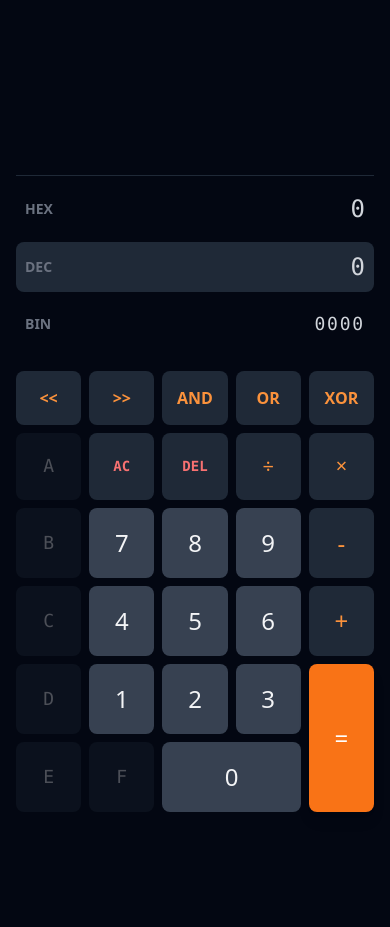
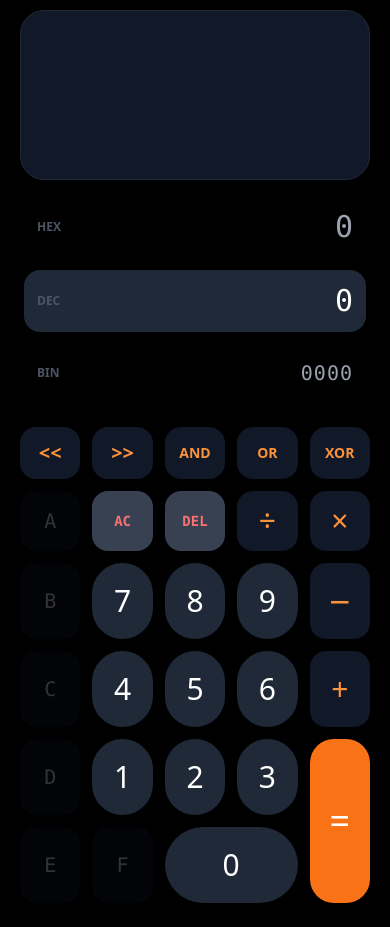
Before and after one commit to AlbertoTR00/programmer-calculator, a plain HTML site: page index.html in a window 390 px wide. Before the commit the page ends 844 px from the top, so only its background shows below. Drawn offline with nearby package versions, Linux system fonts and the light colour scheme.

Commit message:
iphone-friendly

```diff
--- a/index.html
+++ b/index.html
@@ -2,84 +2,124 @@
 <html lang="es">
 <head>
     <meta charset="UTF-8">
-    <meta name="viewport" content="width=device-width, initial-scale=1.0, maximum-scale=1.0, user-scalable=no">
+    <meta name="viewport" content="width=device-width, initial-scale=1.0, viewport-fit=cover, maximum-scale=1.0, user-scalable=no">
+
     <meta name="apple-mobile-web-app-capable" content="yes">
     <meta name="apple-mobile-web-app-status-bar-style" content="black-translucent">
+    <meta name="apple-mobile-web-app-title" content="CalcProg">
     <link rel="apple-touch-icon" href="icon.png">
     <link rel="manifest" href="manifest.json">
-    <title>Programmer Calculator</title>
+
+    <title>Calc Prog Jarvis</title>
     <script src="https://cdn.tailwindcss.com"></script>
     <style>
+        /* Desactivar selección de texto e interacciones web */
         body {
             -webkit-user-select: none;
             user-select: none;
             -webkit-tap-highlight-color: transparent;
+            -webkit-touch-callout: none;
+            overflow: hidden; /* Evitar scroll elástico de la página entera */
+            /* Usar el negro puro de iOS en modo oscuro */
+            background-color: #000000;
         }
+
+        /* Variables de Safe Area de Apple para CSS puro */
+        :root {
+            --sab: env(safe-area-inset-bottom);
+            --sat: env(safe-area-inset-top);
+        }
+
+        /* Contenedor principal respetando Safe Areas */
+        .ios-container {
+            height: 100vh;
+            display: flex;
+            flex-direction: column;
+            /* El padding top debe ser al menos el safe area del notch */
+            padding-top: calc(var(--sat) + 10px);
+            /* El padding bottom debe ser el safe area del home indicator */
+            padding-bottom: var(--sab);
+            box-sizing: border-box;
+        }
+
+        /* Ocultar barra de scroll para el binario largo */
         ::-webkit-scrollbar { display: none; }
+
+        /* Estilo nativo para botones iOS activados */
+        button:active {
+            opacity: 0.6;
+            transform: scale(0.97);
+            transition: transform 0.1s ease;
+        }
     </style>
 </head>
-<body class="bg-gray-950 text-gray-100 font-sans h-screen flex flex-col p-4 box-border overflow-hidden">
+<body class="bg-black text-gray-100 font-sans">
 
-    <div class="flex flex-col justify-end h-32 mt-8 mb-2 border-b border-gray-800 pb-2">
-        <div id="history-log" class="text-xs text-gray-500 font-mono overflow-y-auto space-y-1 text-right flex-col flex flex-1"></div>
-        <div id="current-op" class="text-orange-400 text-sm h-5 text-right font-mono mt-2 font-bold tracking-widest break-words overflow-hidden"></div>
+    <div class="ios-container px-5">
+
+        <div class="bg-gray-900 rounded-3xl p-4 mb-4 shadow-xl border border-gray-800">
+            <div id="history-log" class="text-xs text-gray-600 font-mono h-24 overflow-y-auto space-y-1 text-right flex-col-reverse flex">
+                </div>
+            <div id="current-op" class="text-orange-400 text-base h-7 text-right font-mono mt-3 font-medium tracking-tight break-words overflow-hidden"></div>
         </div>
 
-    <div class="flex flex-col justify-end space-y-2 mb-6">
-        <div id="row-16" class="flex items-center cursor-pointer p-2 rounded-lg transition-colors border border-transparent" onclick="setBase(16)">
-            <div class="text-sm font-bold text-gray-500 w-12">HEX</div>
-            <div id="val-16" class="text-2xl font-mono text-right flex-1 break-all text-gray-300">0</div>
+        <div class="flex flex-col justify-end space-y-3 mb-6 flex-1 px-1">
+            <div id="row-16" class="flex items-center cursor-pointer p-3 rounded-2xl transition-colors border border-transparent" onclick="setBase(16)">
+                <div class="text-xs font-bold text-gray-600 w-14">HEX</div>
+                <div id="val-16" class="text-3xl font-mono text-right flex-1 break-all text-gray-400">0</div>
             </div>
-        <div id="row-10" class="flex items-center cursor-pointer p-2 rounded-lg transition-colors border border-transparent" onclick="setBase(10)">
-            <div class="text-sm font-bold text-gray-500 w-12">DEC</div>
-            <div id="val-10" class="text-2xl font-mono text-right flex-1 break-all text-gray-300">0</div>
+            <div id="row-10" class="flex items-center cursor-pointer p-3 rounded-2xl transition-colors border border-transparent" onclick="setBase(10)">
+                <div class="text-xs font-bold text-gray-600 w-14">DEC</div>
+                <div id="val-10" class="text-3xl font-mono text-right flex-1 break-all text-gray-400">0</div>
             </div>
-        <div id="row-2" class="flex items-center cursor-pointer p-2 rounded-lg transition-colors border border-transparent" onclick="setBase(2)">
-            <div class="text-sm font-bold text-gray-500 w-12">BIN</div>
-            <div id="val-2" class="text-lg font-mono text-right flex-1 break-words text-gray-300 tracking-widest max-h-20 overflow-y-auto leading-relaxed">0000</div>
+            <div id="row-2" class="flex items-center cursor-pointer p-3 rounded-2xl transition-colors border border-transparent" onclick="setBase(2)">
+                <div class="text-xs font-bold text-gray-600 w-14">BIN</div>
+                <div id="val-2" class="text-xl font-mono text-right flex-1 break-words text-gray-400 tracking-wider max-h-24 overflow-y-auto leading-relaxed">0000</div>
             </div>
         </div>
 
-    <div class="grid grid-cols-5 gap-2 pb-4 flex-1">
-        <button class="btn-op bg-gray-800 hover:bg-gray-700 text-orange-400 font-bold py-2 rounded-lg" onclick="setOp('<<')">&lt;&lt;</button>
-        <button class="btn-op bg-gray-800 hover:bg-gray-700 text-orange-400 font-bold py-2 rounded-lg" onclick="setOp('>>')">&gt;&gt;</button>
-        <button class="btn-op bg-gray-800 hover:bg-gray-700 text-orange-400 font-bold py-2 rounded-lg" onclick="setOp('&')">AND</button>
-        <button class="btn-op bg-gray-800 hover:bg-gray-700 text-orange-400 font-bold py-2 rounded-lg" onclick="setOp('|')">OR</button>
-        <button class="btn-op bg-gray-800 hover:bg-gray-700 text-orange-400 font-bold py-2 rounded-lg" onclick="setOp('^')">XOR</button>
+        <div class="grid grid-cols-5 gap-3 pb-6">
+            <button class="btn-op bg-gray-900 text-orange-400 font-bold py-3 rounded-2xl text-xl" onclick="setOp('<<')">&lt;&lt;</button>
+            <button class="btn-op bg-gray-900 text-orange-400 font-bold py-3 rounded-2xl text-xl" onclick="setOp('>>')">&gt;&gt;</button>
+            <button class="btn-op bg-gray-900 text-orange-400 font-semibold py-3 rounded-2xl text-sm" onclick="setOp('&')">AND</button>
+            <button class="btn-op bg-gray-900 text-orange-400 font-semibold py-3 rounded-2xl text-sm" onclick="setOp('|')">OR</button>
+            <button class="btn-op bg-gray-900 text-orange-400 font-semibold py-3 rounded-2xl text-sm" onclick="setOp('^')">XOR</button>
 
-        <button class="btn-hex bg-gray-800 hover:bg-gray-700 py-3 rounded-lg font-mono text-lg" onclick="inputChar('A')">A</button>
-        <button class="bg-gray-800 hover:bg-gray-700 py-3 rounded-lg font-mono text-sm text-red-400 font-bold" onclick="clearAll()">AC</button>
-        <button class="bg-gray-800 hover:bg-gray-700 py-3 rounded-lg font-mono text-sm text-red-400 font-bold" onclick="deleteLast()">DEL</button>
-        <button class="btn-op bg-gray-800 hover:bg-gray-700 text-orange-400 text-xl rounded-lg" onclick="setOp('/')">÷</button>
-        <button class="btn-op bg-gray-800 hover:bg-gray-700 text-orange-400 text-xl rounded-lg" onclick="setOp('*')">×</button>
+            <button class="btn-hex bg-gray-900 text-white py-4 rounded-2xl font-mono text-xl" onclick="inputChar('A')">A</button>
+            <button class="bg-gray-700 text-red-400 font-bold py-4 rounded-2xl font-mono text-sm" onclick="clearAll()">AC</button>
+            <button class="bg-gray-700 text-red-400 font-bold py-4 rounded-2xl font-mono text-sm" onclick="deleteLast()">DEL</button>
+            <button class="btn-op bg-gray-900 text-orange-400 text-3xl rounded-2xl" onclick="setOp('/')">÷</button>
+            <button class="btn-op bg-gray-900 text-orange-400 text-3xl rounded-2xl" onclick="setOp('*')">×</button>
 
-        <button class="btn-hex bg-gray-800 hover:bg-gray-700 py-3 rounded-lg font-mono text-lg" onclick="inputChar('B')">B</button>
-        <button class="btn-num bg-gray-700 hover:bg-gray-600 py-3 rounded-lg text-2xl" onclick="inputChar('7')">7</button>
-        <button class="btn-num bg-gray-700 hover:bg-gray-600 py-3 rounded-lg text-2xl" onclick="inputChar('8')">8</button>
-        <button class="btn-num bg-gray-700 hover:bg-gray-600 py-3 rounded-lg text-2xl" onclick="inputChar('9')">9</button>
-        <button class="btn-op bg-gray-800 hover:bg-gray-700 text-orange-400 text-2xl rounded-lg" onclick="setOp('-')">-</button>
+            <button class="btn-hex bg-gray-900 text-white py-4 rounded-2xl font-mono text-xl" onclick="inputChar('B')">B</button>
+            <button class="btn-num bg-gray-800 text-white py-5 rounded-full text-3xl" onclick="inputChar('7')">7</button>
+            <button class="btn-num bg-gray-800 text-white py-5 rounded-full text-3xl" onclick="inputChar('8')">8</button>
+            <button class="btn-num bg-gray-800 text-white py-5 rounded-full text-3xl" onclick="inputChar('9')">9</button>
+            <button class="btn-op bg-gray-900 text-orange-400 text-4xl rounded-2xl" onclick="setOp('-')">−</button>
 
-        <button class="btn-hex bg-gray-800 hover:bg-gray-700 py-3 rounded-lg font-mono text-lg" onclick="inputChar('C')">C</button>
-        <button class="btn-num bg-gray-700 hover:bg-gray-600 py-3 rounded-lg text-2xl" onclick="inputChar('4')">4</button>
-        <button class="btn-num bg-gray-700 hover:bg-gray-600 py-3 rounded-lg text-2xl" onclick="inputChar('5')">5</button>
-        <button class="btn-num bg-gray-700 hover:bg-gray-600 py-3 rounded-lg text-2xl" onclick="inputChar('6')">6</button>
-        <button class="btn-op bg-gray-800 hover:bg-gray-700 text-orange-400 text-2xl rounded-lg" onclick="setOp('+')">+</button>
+            <button class="btn-hex bg-gray-900 text-white py-4 rounded-2xl font-mono text-xl" onclick="inputChar('C')">C</button>
+            <button class="btn-num bg-gray-800 text-white py-5 rounded-full text-3xl" onclick="inputChar('4')">4</button>
+            <button class="btn-num bg-gray-800 text-white py-5 rounded-full text-3xl" onclick="inputChar('5')">5</button>
+            <button class="btn-num bg-gray-800 text-white py-5 rounded-full text-3xl" onclick="inputChar('6')">6</button>
+            <button class="btn-op bg-gray-900 text-orange-400 text-3xl rounded-2xl" onclick="setOp('+')">+</button>
 
-        <button class="btn-hex bg-gray-800 hover:bg-gray-700 py-3 rounded-lg font-mono text-lg" onclick="inputChar('D')">D</button>
-        <button class="btn-num bg-gray-700 hover:bg-gray-600 py-3 rounded-lg text-2xl" onclick="inputChar('1')">1</button>
-        <button class="btn-num bg-gray-700 hover:bg-gray-600 py-3 rounded-lg text-2xl" onclick="inputChar('2')">2</button>
-        <button class="btn-num bg-gray-700 hover:bg-gray-600 py-3 rounded-lg text-2xl" onclick="inputChar('3')">3</button>
-        <button class="bg-orange-500 hover:bg-orange-400 text-white text-2xl rounded-lg row-span-2 shadow-lg" onclick="calculate()">=</button>
+            <button class="btn-hex bg-gray-900 text-white py-4 rounded-2xl font-mono text-xl" onclick="inputChar('D')">D</button>
+            <button class="btn-num bg-gray-800 text-white py-5 rounded-full text-3xl" onclick="inputChar('1')">1</button>
+            <button class="btn-num bg-gray-800 text-white py-5 rounded-full text-3xl" onclick="inputChar('2')">2</button>
+            <button class="btn-num bg-gray-800 text-white py-5 rounded-full text-3xl" onclick="inputChar('3')">3</button>
+            <button class="bg-orange-500 text-white text-4xl rounded-3xl row-span-2 shadow-lg" onclick="calculate()">=</button>
 
-        <button class="btn-hex bg-gray-800 hover:bg-gray-700 py-3 rounded-lg font-mono text-lg" onclick="inputChar('E')">E</button>
-        <button class="btn-hex bg-gray-800 hover:bg-gray-700 py-3 rounded-lg font-mono text-lg" onclick="inputChar('F')">F</button>
-        <button class="btn-num bg-gray-700 hover:bg-gray-600 py-3 rounded-lg text-2xl col-span-2" onclick="inputChar('0')">0</button>
+            <button class="btn-hex bg-gray-900 text-white py-4 rounded-2xl font-mono text-xl" onclick="inputChar('E')">E</button>
+            <button class="btn-hex bg-gray-900 text-white py-4 rounded-2xl font-mono text-xl" onclick="inputChar('F')">F</button>
+            <button class="btn-num bg-gray-800 text-white py-5 rounded-full text-3xl col-span-2" onclick="inputChar('0')">0</button>
+        </div>
+
     </div>
 
     <script>
         let activeBase = 10;
         let currentInput = "0";
-        let expression = []; // Guarda BigInts y operadores
+        let expression = [];
         let waitingForNewInput = false;
         let history = [];
 
@@ -104,13 +144,15 @@
         }
 
         function renderContextUI() {
-            // Reconstruye la ecuación en curso usando la base activa
             let exprStr = expression.map(item => {
                 if (typeof item === 'bigint') return formatBigInt(item, activeBase);
+                // Mapeo visual de operadores
+                if (item === '*') return '×';
+                if (item === '/') return '÷';
+                if (item === '-') return '−';
                 return item;
             }).join(' ');
 
-            // Mostrar el valor que se está escribiendo actualmente
             if (!waitingForNewInput && currentInput !== "0" && currentInput !== "" && currentInput !== "-") {
                 let currentVal = parseCurrentInput();
                 if (currentVal !== null) {
@@ -120,41 +162,47 @@
 
             currentOpDisplay.innerText = exprStr;
 
-            // Reconstruye el historial con la base activa
             historyLogDisplay.innerHTML = "";
+            // Usamos flex-col-reverse, así que iteramos normal pero se verán al revés (más nuevo abajo)
             history.forEach(entry => {
-                let histStr = entry.expr.map(item => typeof item === 'bigint' ? formatBigInt(item, activeBase) : item).join(' ');
+                let histStr = entry.expr.map(item => {
+                    if (typeof item === 'bigint') return formatBigInt(item, activeBase);
+                    if (item === '*') return '×';
+                    if (item === '/') return '÷';
+                    if (item === '-') return '−';
+                    return item;
+                }).join(' ');
                 histStr += " = " + formatBigInt(entry.res, activeBase);
                 let div = document.createElement('div');
                 div.innerText = histStr;
                 historyLogDisplay.appendChild(div);
             });
-            historyLogDisplay.scrollTop = historyLogDisplay.scrollHeight;
         }
 
         function setBase(base) {
             activeBase = base;
 
+            // Colores nativos de iOS (fondo gris oscuro para selección)
             [row16, row10, row2].forEach(row => {
-                row.classList.remove('bg-gray-800', 'border-gray-600');
+                row.classList.remove('bg-gray-800', 'border-gray-700');
                 row.querySelector('div:nth-child(2)')?.classList.replace('text-white', 'text-gray-400');
             });
 
             let activeRow = base === 16 ? row16 : (base === 10 ? row10 : row2);
-            activeRow.classList.add('bg-gray-800', 'border-gray-600');
+            activeRow.classList.add('bg-gray-800', 'border-gray-700');
             activeRow.querySelector('div:nth-child(2)')?.classList.replace('text-gray-400', 'text-white');
 
             const hexBtns = document.querySelectorAll('.btn-hex');
             const numBtns = document.querySelectorAll('.btn-num');
 
             hexBtns.forEach(btn => btn.disabled = base !== 16);
-            hexBtns.forEach(btn => btn.style.opacity = base !== 16 ? '0.3' : '1');
+            hexBtns.forEach(btn => btn.style.opacity = base !== 16 ? '0.2' : '1');
 
             numBtns.forEach(btn => {
                 const isBinBtn = btn.innerText === '0' || btn.innerText === '1';
                 if (base === 2 && !isBinBtn) {
                     btn.disabled = true;
-                    btn.style.opacity = '0.3';
+                    btn.style.opacity = '0.2';
                 } else {
                     btn.disabled = false;
                     btn.style.opacity = '1';
@@ -245,7 +293,6 @@
             if (!waitingForNewInput) {
                 expression.push(currentVal);
             } else if (expression.length > 0 && typeof expression[expression.length - 1] === 'string') {
-                // Si pulsa otro operador seguido, lo sobreescribe
                 expression.pop();
             }
 
@@ -262,13 +309,11 @@
                 expression.push(currentVal);
             }
 
-            // Elimina operador final si se pulsa igual por accidente
             if (typeof expression[expression.length - 1] === 'string') {
                 expression.pop();
             }
 
             try {
-                // Genera la cadena para el eval() forzando BigInt con el sufijo "n"
                 let evalStr = expression.map(item => {
                     if (typeof item === 'bigint') {
                         return item < 0n ? `(${item.toString()}n)` : `${item.toString()}n`;
@@ -278,16 +323,15 @@
 
                 let result = eval(evalStr);
 
-                // Guarda en el historial el array puro de la expresión para poder repintarlo luego en cualquier base
                 history.push({ expr: [...expression], res: result });
-                if (history.length > 10) history.shift();
+                if (history.length > 20) history.shift(); // Aumentado historial
 
                 let isNeg = result < 0n;
                 let absVal = isNeg ? -result : result;
                 currentInput = absVal.toString(activeBase).toUpperCase();
                 if (isNeg) currentInput = "-" + currentInput;
 
-                expression = []; // Resetea la ecuación actual
+                expression = [];
                 updateDisplays(result);
                 waitingForNewInput = true;
 
```
Lines whose indentation alone changed are shown as unchanged.
